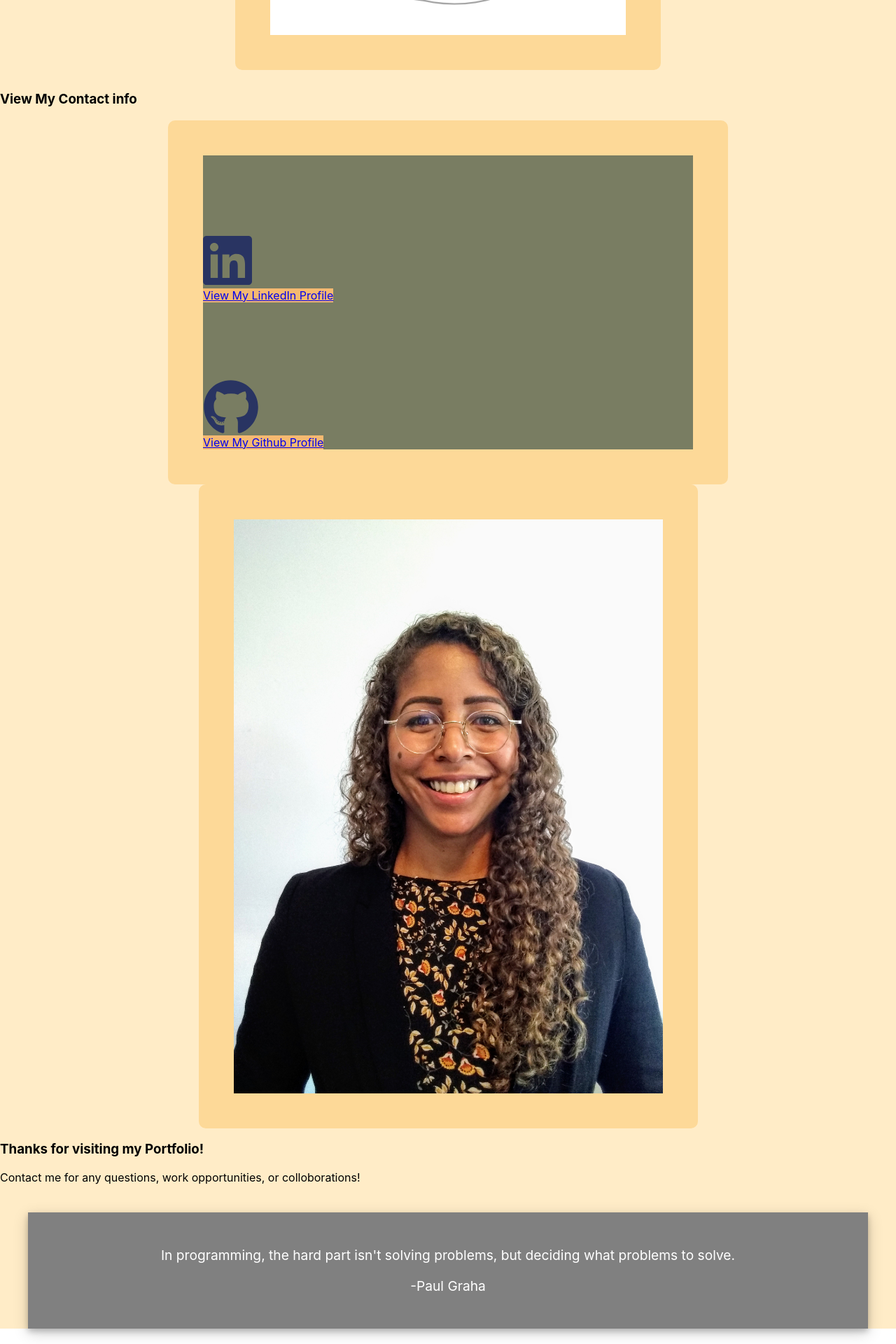
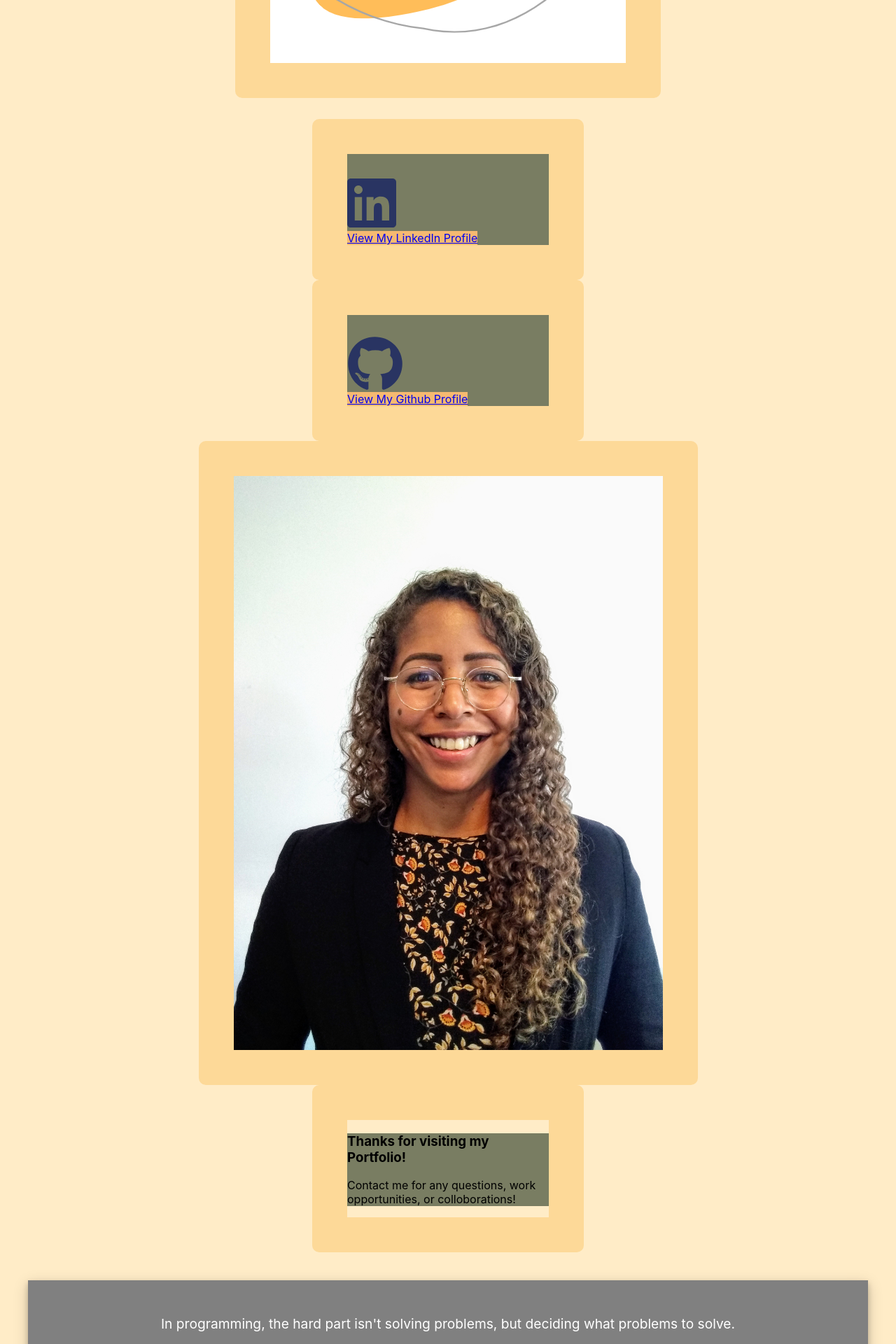
Before and after one commit to tmarmstead/Armstead-Portfolio, a React (Create React App) app: page / in a window 1280 px wide. Shown: the part 9900-11820 px from the top of the page at 70% size. Built offline with nearby package versions, Linux system fonts and the light colour scheme; the HTML template or start-up script is replaced by a standard one.

Commit message:
Updated Card in contact-info classname thanks

```diff
--- a/src/components/Contact-Info/contact-info.css
+++ b/src/components/Contact-Info/contact-info.css
@@ -62,8 +62,8 @@ display: block;
 }
 
 .card-button{
-    margin-top: 50px;
-    margin-bottom: 105px;
+    margin-top: 30px;
+    margin-bottom: 60px;
 align-content: center;
 background-color: #f5b971;
 border: #f5b971;
@@ -71,7 +71,7 @@ border: #f5b971;
 
 .fa-5x {
    color: #293462;
-   margin-top: 110px;
+   margin-top: 30px;
 }
 
 .double-button {
@@ -85,3 +85,10 @@ border: #f5b971;
     background-color: #293462;
     border: #293462;
 }
+
+.thanks {
+    margin-top: 35px;
+    margin-bottom: 35px;
+    margin-left: 20px;
+    margin-right: 20px;
+}
--- a/src/components/Contact-Info/contact-info.js
+++ b/src/components/Contact-Info/contact-info.js
@@ -22,11 +22,11 @@ function ContactCarousel() {
                     />
                     <Carousel.Caption>
                         {/* <h1>Tina Armstead</h1> */}
-                        <h3>View My Contact info</h3>
+
                     </Carousel.Caption>
                 </Carousel.Item>
                 <Carousel.Item>
-                    <Card className="contact-info" fluid>
+                    <Card className="contact-info" style={{ width: '18rem' }}>
                         <Card.Body>
                             {/* <Card.Title className="card-title">Find me on LinkedIn</Card.Title> */}
                             <div className="text-center">
@@ -35,6 +35,13 @@ function ContactCarousel() {
                             <div className="text-center">
                                 <Button variant="primary" className="card-button" href="https://www.linkedin.com/in/tina-armstead-87854498/" target="_blank">View My LinkedIn Profile</Button>
                             </div>
+                        </Card.Body>
+                    </Card>
+                </Carousel.Item>
+                <Carousel.Item>
+                    <Card className="contact-info" style={{ width: '18rem' }}>
+                        <Card.Body>
+
                             {/* <Card.Title className="card-title">Find me on GitHub</Card.Title> */}
                             <div className="text-center">
                                 <FontAwesomeIcon icon={faGithub} className="fa-5x" href="https://github.com/tmarmstead" target="_blank" />
@@ -52,11 +59,16 @@ function ContactCarousel() {
                         src={Profile} fluid
                         alt="Third slide"
                     />
+                </Carousel.Item>
+                <Carousel.Item>
+                    <Card className="thanks, contact-info" style={{ width: '18rem' }}>
+                        <Card.Body>
 
-                    <Carousel.Caption>
-                        <h3>Thanks for visiting my Portfolio!</h3>
-                        <p>Contact me for any questions, work opportunities, or colloborations!</p>
-                    </Carousel.Caption>
+                            <h3>Thanks for visiting my Portfolio!</h3>
+                            <p>Contact me for any questions, work opportunities, or colloborations!</p>
+
+                        </Card.Body>
+                    </Card>
                 </Carousel.Item>
             </Carousel>
 
```
